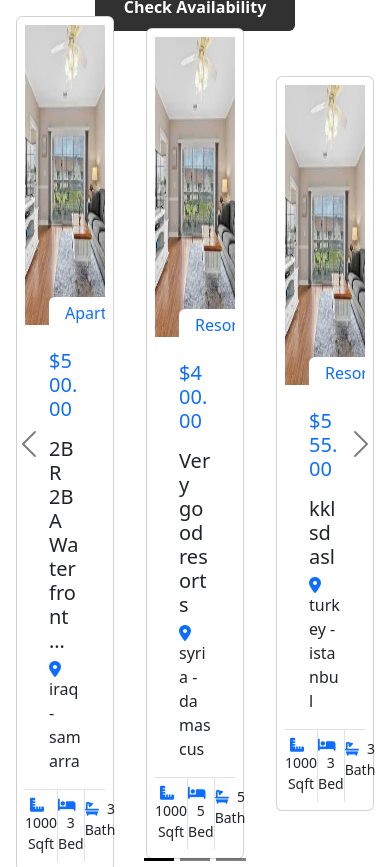
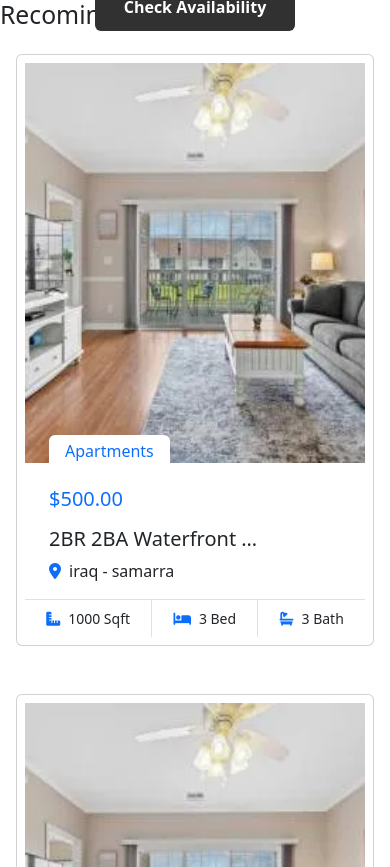
Before and after one commit to Ciwan66/Booking-System, a Django app: page / in a window 390 px wide; the page is wider, and only the part inside the window is pictured. Shown: the part 387-1254 px from the top of that part. Run offline with Django 5.2, Linux system fonts and the light colour scheme; data comes from the database, SQL or seed files in the repository; both versions use the stored data as it was after the commit; some libraries are stand-ins or nearby versions; grey boxes are pictures that could not be loaded.

Commit message:
Update list apartment

```diff
--- a/templates/apartment/apartment_list.html
+++ b/templates/apartment/apartment_list.html
@@ -1,5 +1,8 @@
+
+<h2>Recominded For You</h2>
+
 <div id="carouselExampleDark1" class="carousel carousel-dark slide">
-    <div class="carousel-indicators ">
+    <div class="carousel-indicators">
         {% for apartment_set in apartment_sets %}
             <button type="button" data-bs-target="#carouselExampleDark1" data-bs-slide-to="{{ forloop.counter0 }}" {% if forloop.first %}class="active" aria-current="true"{% endif %} aria-label="Slide {{ forloop.counter }}"></button>
         {% endfor %}
@@ -7,25 +10,27 @@
     <div class="carousel-inner">
         {% for apartment_set in apartment_sets %}
             <div class="carousel-item {% if forloop.first %}active{% endif %}" data-bs-interval="10000">
-                <div class="cards d-flex justify-content-center align-items-center">
+                <div  class="row justify-content-center align-items-center">
                     {% for apartment in apartment_set %}
-
-                        <div class="card p-2 m-3 justify-content-between mb-3" style="width: 18rem;">
+                        <div class="col-lg-4 col-md-6 col-sm-12 mb-3">
+                            <div class="card p-2 m-3 justify-content-between">
                                 <div class="position-relative overflow-hidden">
-                                <a href="{% url 'detail' apartment.id %}"><img class="img-fluid"  style="height:300px;" src="{{ apartment.cover_image.url }}" alt=""></a>
-                                <div class="bg-white rounded-top text-primary position-absolute start-0 bottom-0 mx-4 pt-1 px-3">{{ apartment.category|truncatewords:3}}</div>
+                                    <a href="{% url 'detail' apartment.id %}">
+                                        <img style="height:400px;"   class="img-fluid" style="max-height: 300px; width: 100%;" src="{{ apartment.cover_image.url }}" alt="">
+                                    </a>
+                                    <div class="bg-white rounded-top text-primary position-absolute start-0 bottom-0 mx-4 pt-1 px-3">{{ apartment.category|truncatewords:3 }}</div>
                                 </div>
                                 <div class="p-4 pb-0">
-                                <h5 class="text-primary mb-3">${{ apartment.price_per_night}}</h5>
-                                <a class="d-block h5 mb-2" style="text-decoration:none"href="{% url 'detail' apartment.id %}">{{ apartment.apt_name|truncatewords:3 }}</a>
-                                <p><i class="fa fa-map-marker-alt text-primary me-2"></i>{{ apartment.country|truncatewords:2}} - {{ apartment.city|truncatewords:1}}</p>
+                                    <h5 class="text-primary mb-3">${{ apartment.price_per_night }}</h5>
+                                    <a class="d-block h5 mb-2" style="text-decoration: none" href="{% url 'detail' apartment.id %}">{{ apartment.apt_name|truncatewords:3 }}</a>
+                                    <p><i class="fa fa-map-marker-alt text-primary me-2"></i>{{ apartment.country|truncatewords:2 }} - {{ apartment.city|truncatewords:1 }}</p>
                                 </div>
                                 <div class="d-flex border-top">
                                     <small class="flex-fill text-center border-end py-2"><i class="fa fa-ruler-combined text-primary me-2"></i>1000 Sqft</small>
-                                <small class="flex-fill text-center border-end py-2"><i class="fa fa-bed text-primary me-2"></i>{{ apartment.beds}} Bed</small>
-                                <small class="flex-fill text-center py-2"><i class="fa fa-bath text-primary me-2"></i>{{ apartment.bath_rooms}} Bath</small>
+                                    <small class="flex-fill text-center border-end py-2"><i class="fa fa-bed text-primary me-2"></i>{{ apartment.beds }} Bed</small>
+                                    <small class="flex-fill text-center py-2"><i class="fa fa-bath text-primary me-2"></i>{{ apartment.bath_rooms }} Bath</small>
                                 </div>
-
+                            </div>
                         </div>
                     {% endfor %}
                 </div>
@@ -42,3 +47,13 @@
         <span class="visually-hidden">Next</span>
     </button>
 </div>
+
+<style>
+    /* For phones */
+    @media (max-width: 767.98px) {
+        .carousel-inner .carousel-item .row .col-lg-4 {
+            flex-basis: 100%;
+            max-width: 100%;
+        }
+    }
+</style>
```
Also changed, not shown: db.sqlite3. Lines whose indentation alone changed are shown as unchanged.
